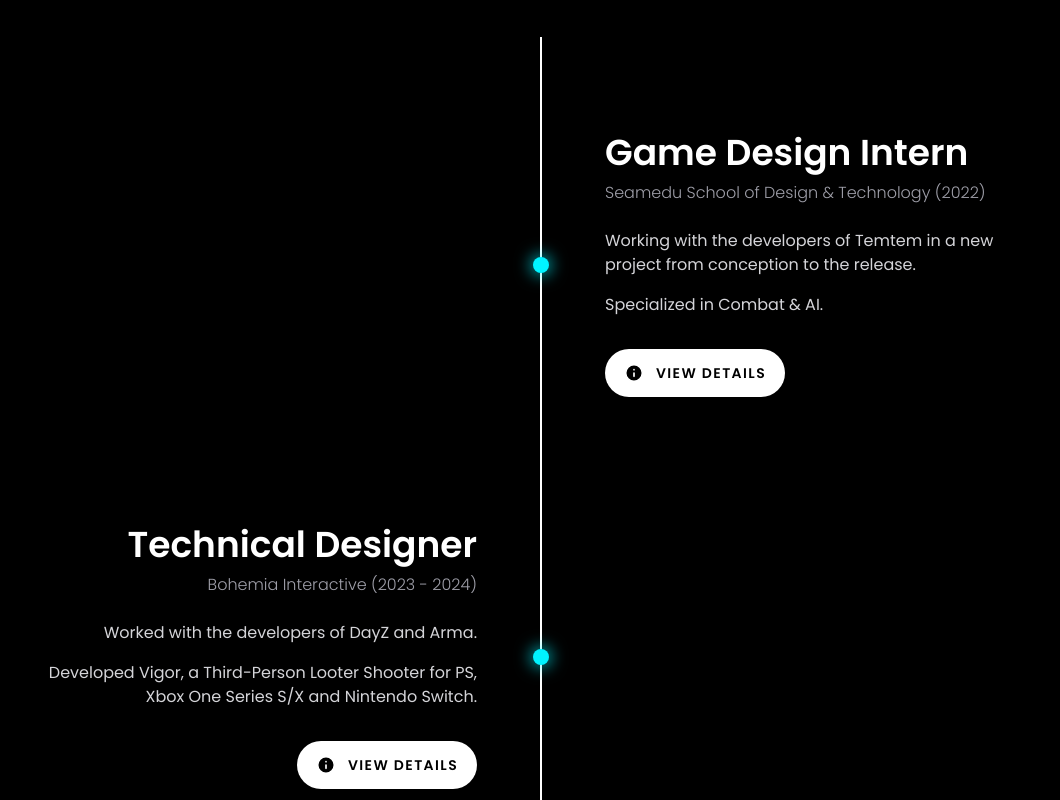
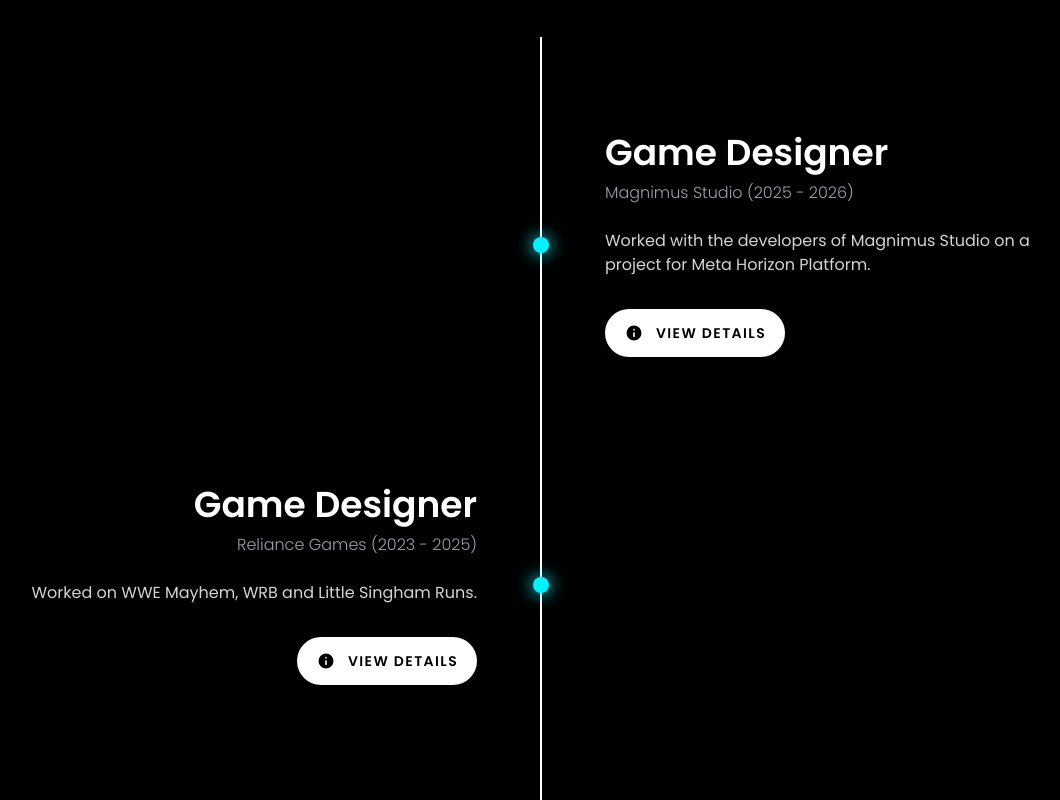
Before and after one commit to aryangd/AG-Website, a Next.js app: page / in a window 1280 px wide. Shown: the part 1960-2760 px from the top of the page, without its empty margins (99-1159 px from the left). Built offline with nearby package versions, Linux system fonts and the light colour scheme.

Commit message:
Added Details

```diff
--- a/src/components/sections/Experience.tsx
+++ b/src/components/sections/Experience.tsx
@@ -29,58 +29,48 @@
 export default function Experience() {
   const experiences = [
     {
-      role: "Game Design Intern",
-      company: "Seamedu School of Design & Technology",
-      duration: "2022",
+      role: "Game Designer",
+      company: "Magnimus Studio",
+      duration: "2025 - 2026",
       desc: [
-        "Working with the developers of Temtem in a new project from conception to the release.",
-        "Specialized in Combat & AI."
+        "Worked with the developers of Magnimus Studio on a project for Meta Horizon Platform.",
+
       ],
       side: "right" as const,
       details: {
-        intro: "Working with the developers of Temtem in a new project from conception to the release.",
+        intro: "Worked with the developers of Magnimus Studio on a project for Meta Horizon Platform.",
         bullets1: [],
         bullets: [
-          "Specialized in Combat & AI.",
-          "System design and implementation.",
-          "Prototyping new mechanics and driving character iteration."
+          "Defined creative vision and pitched innovative game concepts.",
+          "Authored complete GDDs outlining core mechanics, features and production needs.",
+          "Design level layouts and environments optimized for flow, challenge, and engagement.",
+          "Lead and managed cross functional teams.",
+          "Built UX/UI wireframes and visual flows to communicate gameplay and interface requirements.",
+          "Design game economy models, balance metrics, and simulation sheets to forecast player behavior and monetization.",
+          "Created structured frameworks for team ideation and strategic feature roadmapping.",
         ]
       }
     },
     {
-      role: "Technical Designer",
-      company: "Bohemia Interactive",
-      duration: "2023 - 2024",
+      role: "Game Designer",
+      company: "Reliance Games",
+      duration: "2023 - 2025",
       desc: [
-        "Worked with the developers of DayZ and Arma.",
-        "Developed Vigor, a Third-Person Looter Shooter for PS, Xbox One Series S/X and Nintendo Switch."
+        "Worked on WWE Mayhem, WRB and Little Singham Runs.",
       ],
       side: "left" as const,
       details: {
-        intro: "Worked with the developers of DayZ and Arma franchise.",
-        bullets1: [
-          "Game Developed: Vigor",
-          "Available on: PS4/5, Xbox One Series S/X, Nintendo Switch, Steam"
-        ],
+        intro: "Worked on WWE Mayhem, WRB and Little Singham Runs.",
+        bullets1: [],
         bullets: [
-          "Worked with Unreal Engine upgrading multiplayer systems.",
-          "Testing & Analytics.",
-          "Data gathering for weapon analytics: Spread, recoil, damage, bullet drop, damage falloff, etc.",
-          "Test maps & tools: Shooting ranges, obstacle courses, etc.",
-          "Prototyped new map events.",
-          "Added new UI elements: Rewards screen, Lobby, Crosshair Configuration, etc.",
-          "Prototyped new game modes and gameplay mechanics.",
-          "Designed & implemented seven premium packs (preview scenes and menus).",
-          "Weapons & Items design + implementation through data-driven systems.",
-          "Shooting range visual icons implementation.",
-          "System documentation.",
-          "Communication between design team and programming department.",
-          "Tools for Level Designers.",
-          "Onboarding and supervising new colleagues in the design department.",
-          "Materials and VFX fixes and optimization for the UI, weapons and items.",
-          "Utility widgets to streamline the team's workflow.",
-          "PC Port: Fixes and Implementations.",
-          "Bug fixing & Optimization."
+          "Designing in-game live events and quests",
+          "Balancing game difficulty and AI behavior based on live events.",
+          "Automating event processes for seamless execution.",
+          "Developing game features to enhance player engagement.",
+          "Analyzing player behavior and real-time game data to inform decisions.",
+          "Conducting A/B testing for game features and events using data-driven insights.",
+          "Designing characters and their abilities.",
+          "Ability balancing to maintain fair and balanced gameplay.",
         ]
       }
     },
```
